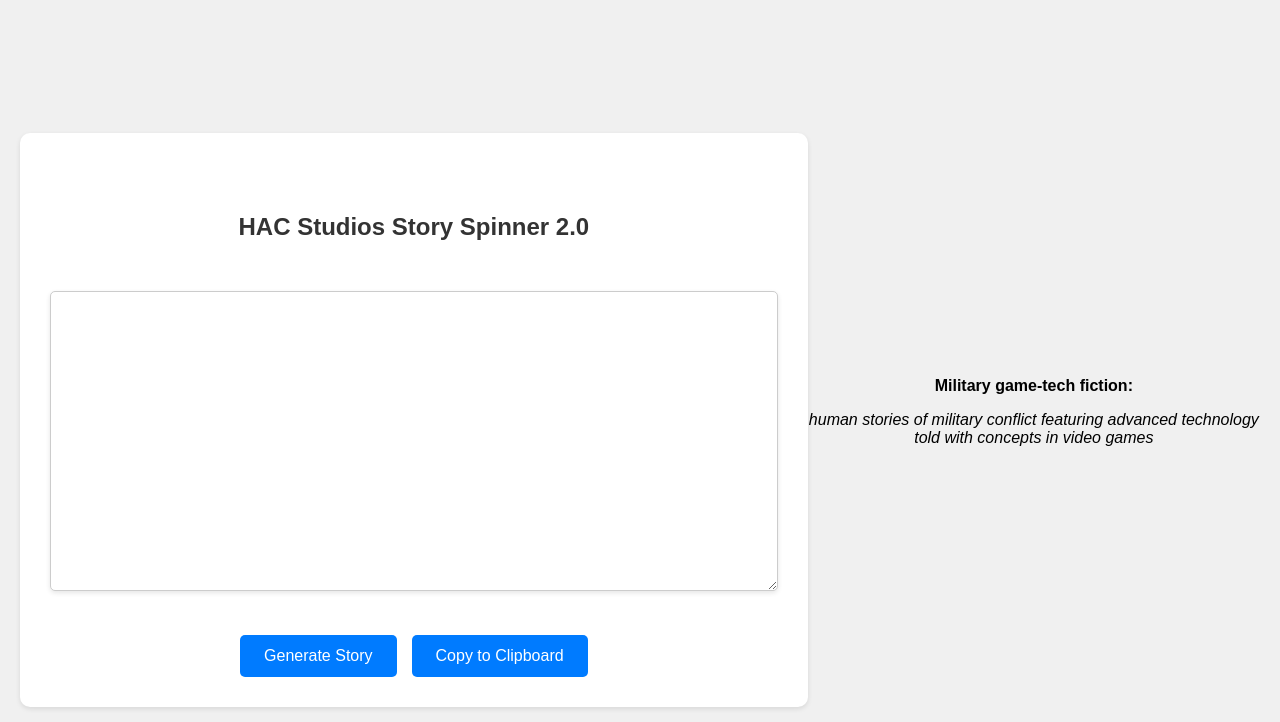
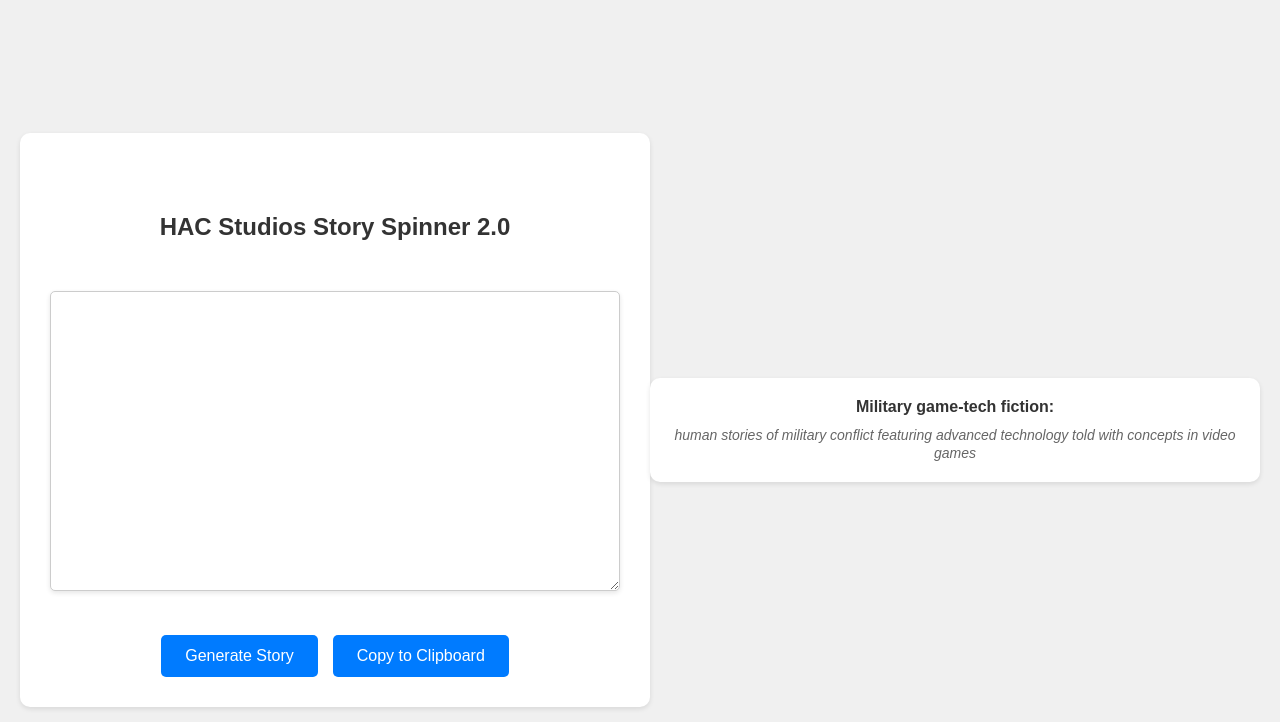
Before and after one commit to KgitWH21/milgame-techficionstorygen, a Flask app: page / in a window 1280 px wide. Shown: the top 722 px of the page. Run offline with Flask 3, Linux system fonts and the light colour scheme.

Commit message:
adjust container

```diff
--- a/templates/story.html
+++ b/templates/story.html
@@ -93,6 +93,28 @@
                     width: 45%;
                 }
             }
+
+            .description-container {
+                width: 90%;
+                max-width: 800px;
+                background-color: white;
+                padding: 20px;
+                border-radius: 10px;
+                box-shadow: 0 2px 5px rgba(0,0,0,0.1);
+                margin-top: 20px;
+                text-align: center;
+            }
+
+            .description-container strong {
+                display: block;
+                margin-bottom: 10px;
+                color: #333;
+            }
+
+            .description-container i {
+                color: #666;
+                font-size: 14px;
+            }
         </style>
     </head>
 
@@ -177,10 +199,9 @@
             </div>
         </div>
 
-        <br>
-        <br>
-        <div class="container2">
-            <strong>Military game-tech fiction:</strong><p><i>human stories of military conflict featuring advanced technology told with concepts in video games</i></p>
+        <div class="description-container">
+            <strong>Military game-tech fiction:</strong>
+            <i>human stories of military conflict featuring advanced technology told with concepts in video games</i>
         </div>
     </body>
 </html>
```
